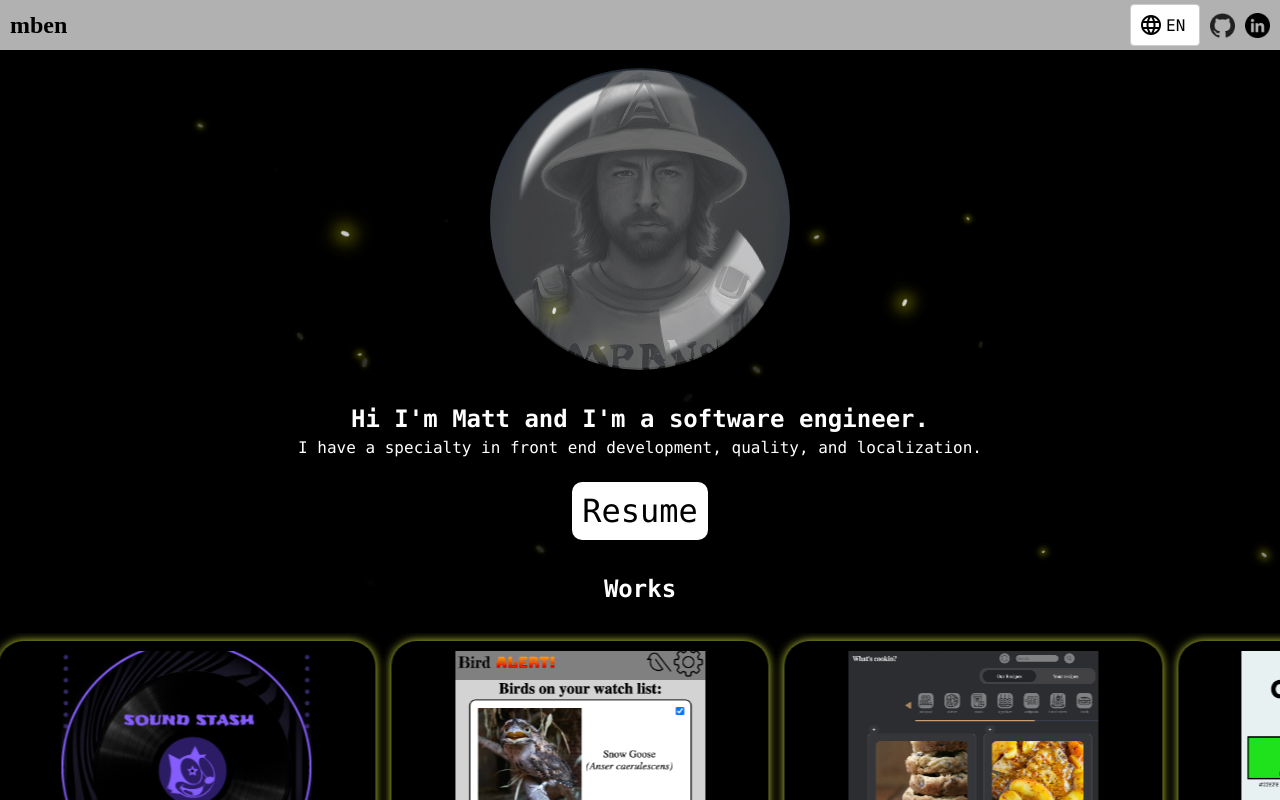
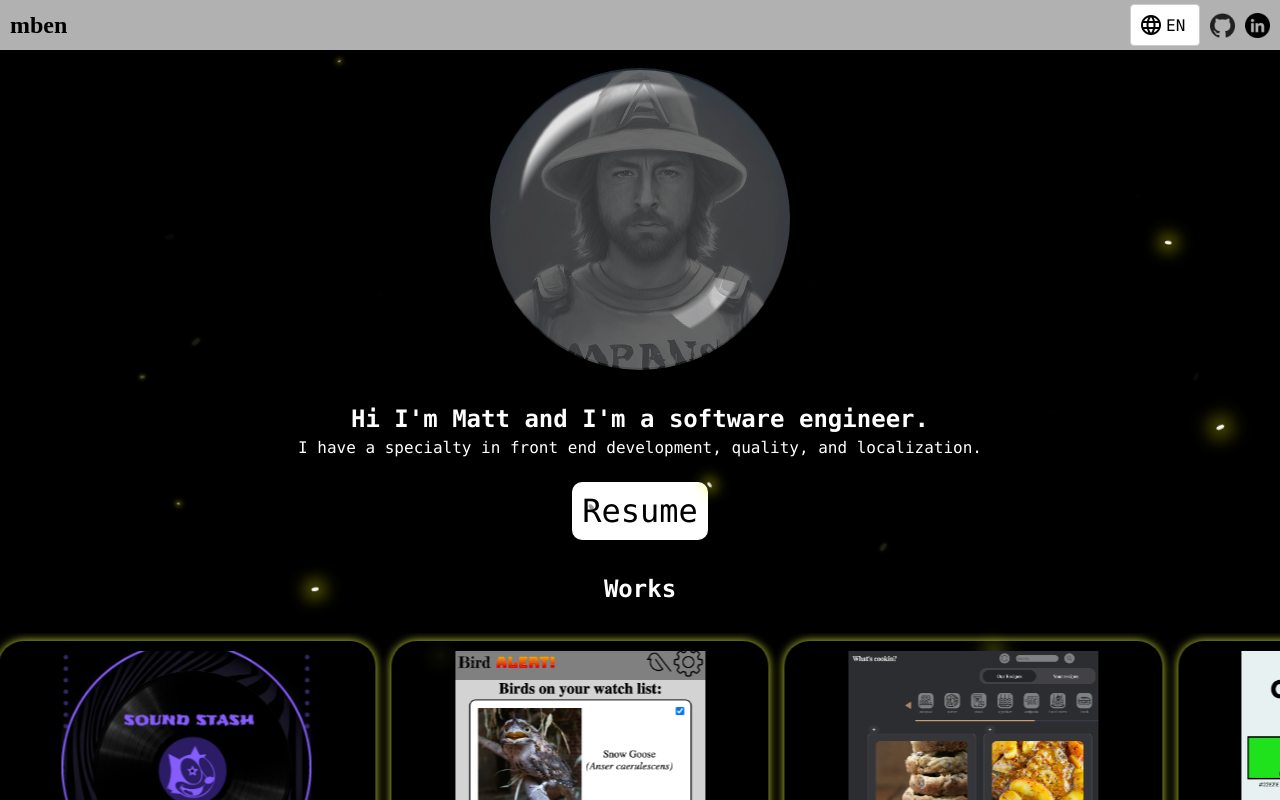
Before and after one commit to mbenfowler/portfolio, a React (Create React App) app: page / in a window 1280 px wide. Shown: the top 800 px of the page. Built offline with nearby package versions, Linux system fonts and the light colour scheme; a web font is replaced by a local one.

Commit message:
Try different sizing

```diff
--- a/src/components/AboutMe/AboutMe.scss
+++ b/src/components/AboutMe/AboutMe.scss
@@ -149,7 +149,7 @@ $quantity: 100;
         border-radius: 100%;
         background: radial-gradient(circle at top, white, rgba(255, 255, 255, 0) 58%);
         filter: blur(5px);
-        // z-index: 2;
+        z-index: 2;
     }
     &:after {
         content: "";
@@ -161,7 +161,7 @@ $quantity: 100;
         height: 80%;
         border-radius: 100%;
         filter: blur(1px);
-        // z-index: 2;
+        z-index: 2;
         transform: rotateZ(-30deg);
     }
 }
@@ -189,10 +189,10 @@ $quantity: 100;
     background: radial-gradient(circle at 50% 55%, rgba(240, 245, 255, 0.2), rgba(240, 245, 255, 0.2) 40%, rgba(225, 238, 255, 0.2) 60%, rgba(43, 130, 255, 0.2));
     &:before {
         filter: blur(0);
-        height: 80%;
+        height: 20%;
         width: 40%;
         background: radial-gradient(circle at 130% 130%, rgba(255, 255, 255, 0) 0, rgba(255, 255, 255, 0) 46%, rgba(255, 255, 255, 0.8) 50%, rgba(255, 255, 255, 0.8) 58%, rgba(255, 255, 255, 0) 60%, rgba(255, 255, 255, 0) 100%);
-        transform: translateX(131%) translateY(58%) rotateZ(168deg) rotateX(10deg);
+        transform: translateX(131%) translateY(348%) rotateZ(197deg) rotateX(356deg);
     }
     &:after {
         display: block;
```
